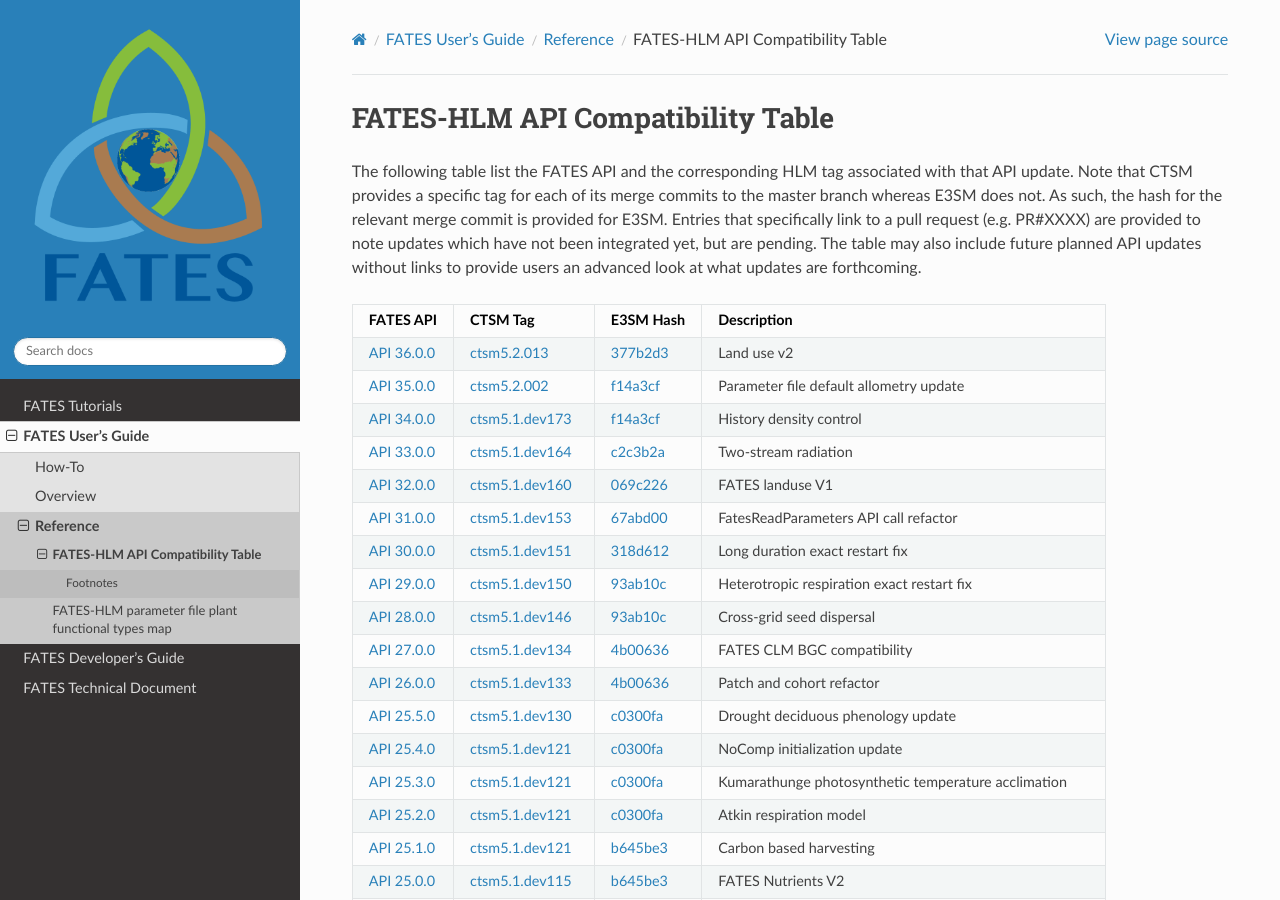
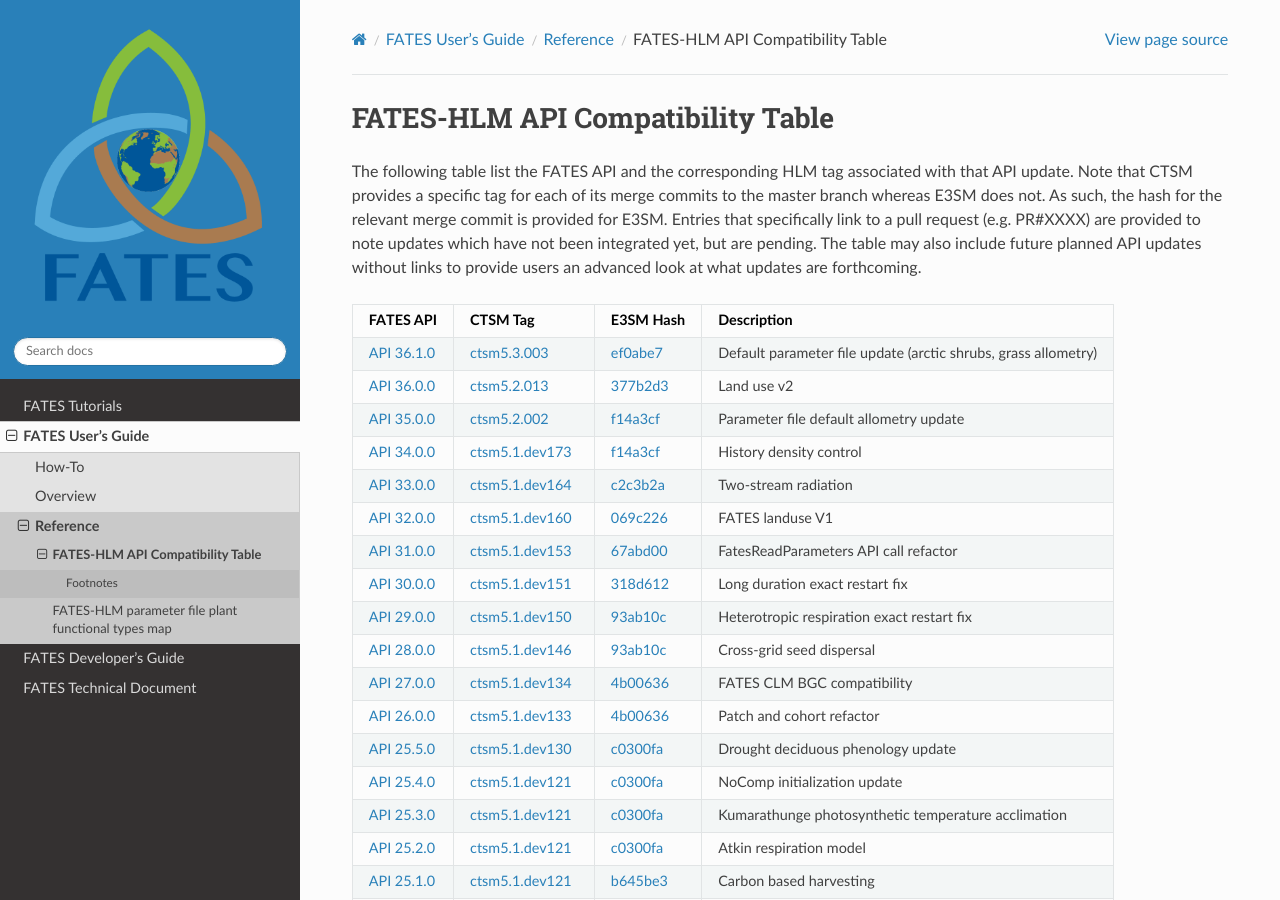
Before and after one commit to NGEET/fates-users-guide, a Sphinx documentation site: the page built from docs/source/user/Table-of-FATES-API-and-HLM-STATUS.md, in a window 1280 px wide and 900 px high. Built offline with Sphinx 7.4.7 and the Read the Docs theme 3.1.0, drawn with Linux system fonts in a browser that asks for light colours.

Commit message:
add api36.1 update

```diff
--- a/docs/source/user/Table-of-FATES-API-and-HLM-STATUS.md
+++ b/docs/source/user/Table-of-FATES-API-and-HLM-STATUS.md
@@ -4,6 +4,7 @@ The following table list the FATES API and the corresponding HLM tag associated
 
 | FATES API   | CTSM Tag | E3SM Hash | Description |
 | ----------- | -------- | --------- | ----------- |
+| [API 36.1.0](https://github.com/NGEET/fates/releases/tag/sci.1.78.3_api.36.1.0) | [ctsm5.3.003](https://github.com/ESCOMP/CTSM/releases/tag/ctsm5.3.003) | [ef0abe7](https://github.com/E3SM-Project/E3SM/commit/ef0abe727bb4f3286a40d2350aaded5030197615) | Default parameter file update (arctic shrubs, grass allometry) |
 | [API 36.0.0](https://github.com/NGEET/fates/releases/tag/sci.1.77.0_api.36.0.0) | [ctsm5.2.013](https://github.com/ESCOMP/CTSM/releases/tag/ctsm5.2.013) | [377b2d3](https://github.com/E3SM-Project/E3SM/commit/377b2d31d77977efc0f5edf79ba243377f668517) | Land use v2 |
 | [API 35.0.0](https://github.com/NGEET/fates/releases/tag/sci.1.73.0_api.35.0.0) | [ctsm5.2.002](https://github.com/ESCOMP/CTSM/releases/tag/ctsm5.2.002) | [f14a3cf](https://github.com/E3SM-Project/E3SM/commit/f14a3cf738fc56f287665a49231b461878770958) | Parameter file default allometry update |
 | [API 34.0.0](https://github.com/NGEET/fates/releases/tag/sci.1.72.2_api.34.0.0) | [ctsm5.1.dev173](https://github.com/ESCOMP/CTSM/releases/tag/ctsm5.1.dev173) | [f14a3cf](https://github.com/E3SM-Project/E3SM/commit/f14a3cf738fc56f287665a49231b461878770958) | History density control |
```
